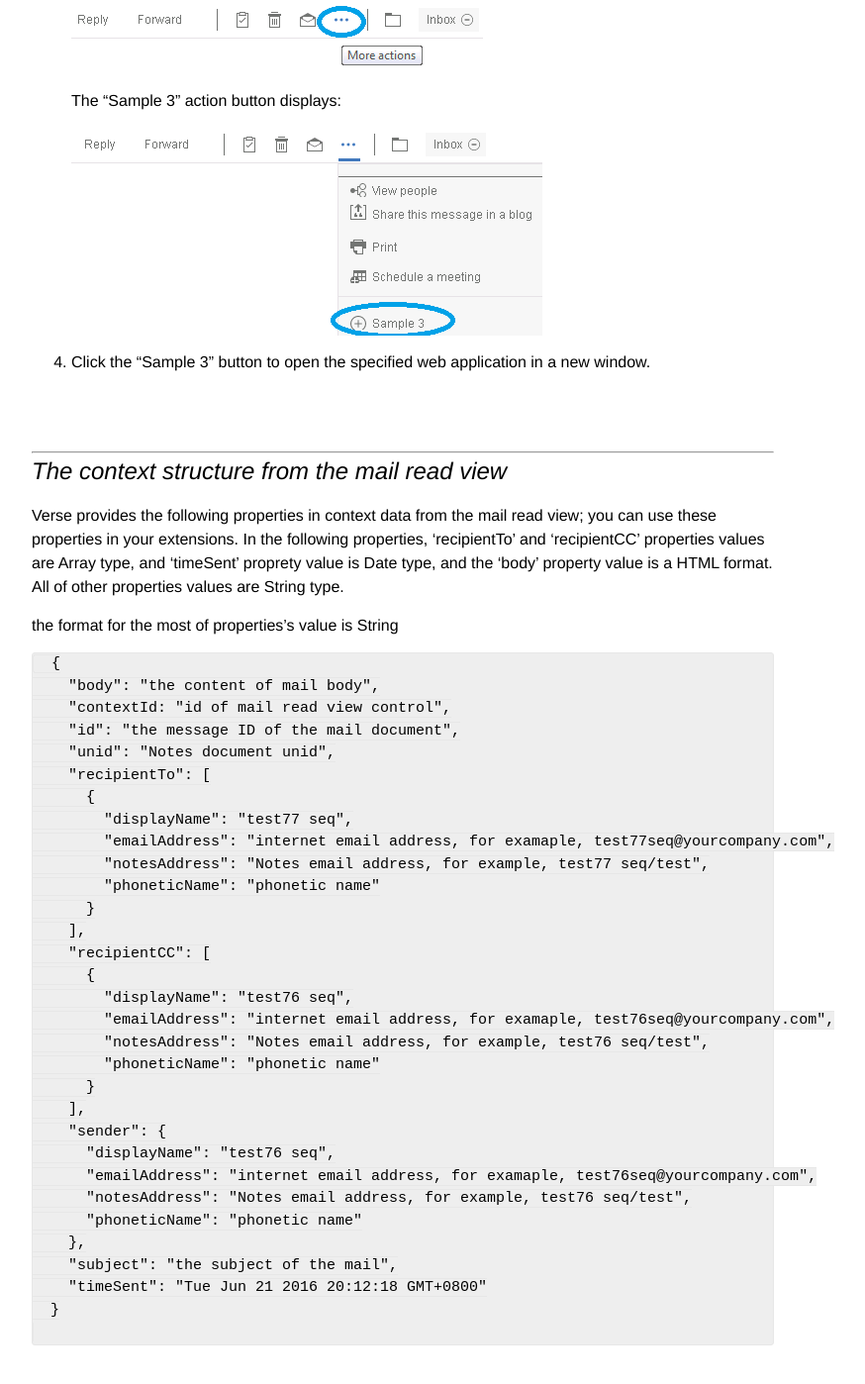
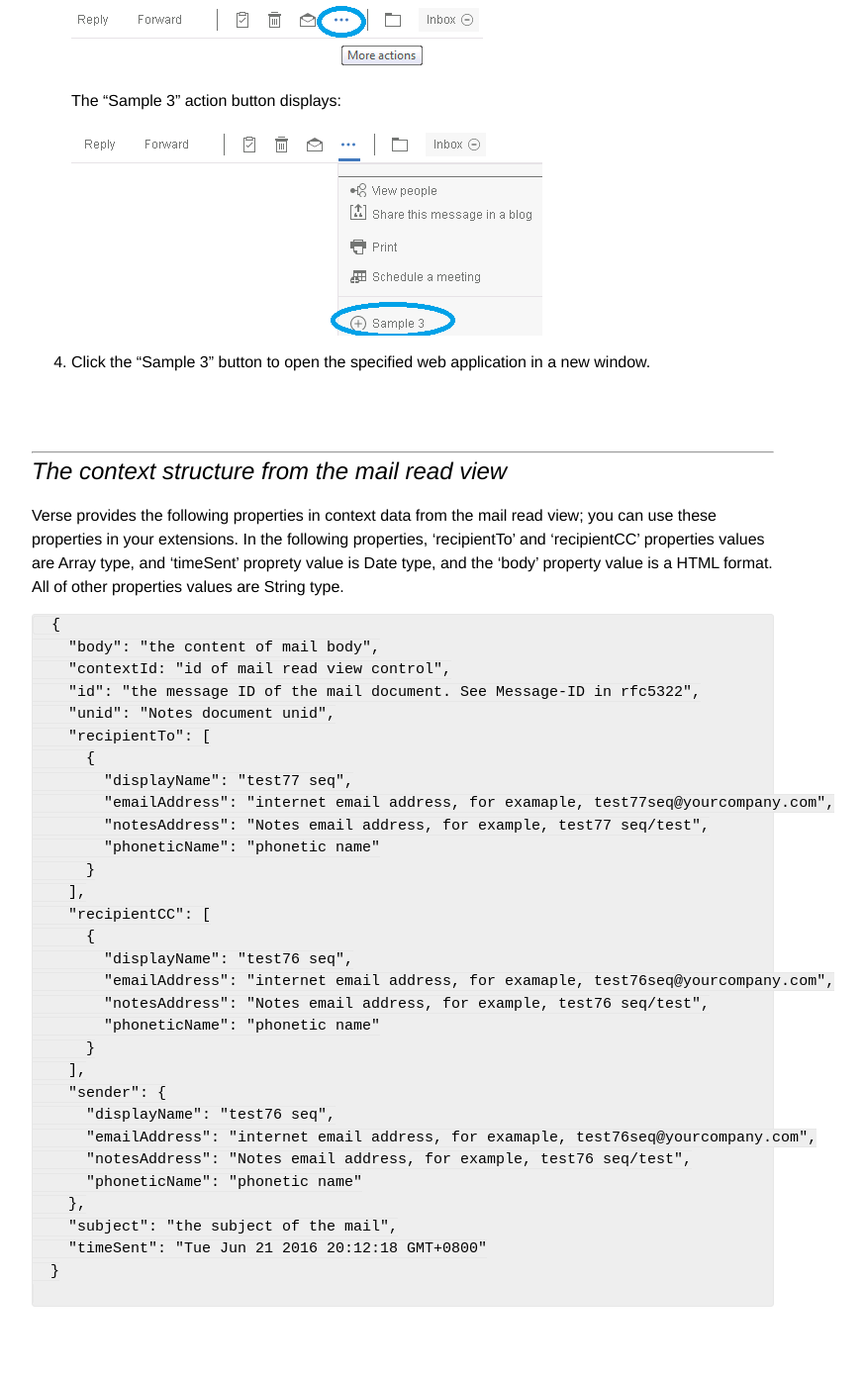
Before and after one commit to ibmverse/verse-developer, a Jekyll site: the page built from _tutorials/mail.read.markdown, in a window 1280 px wide and 1400 px high, scrolled down 1676 px. Shown: the whole window at 99% size, without its empty margins (233-1107 px from the left). Built offline with Jekyll 4.4.1, drawn with Linux system fonts in a browser that asks for light colours; after the commit the page ends 3037 px from its top, so only the background shows below that.

Commit message:
245268 Update based on review comments

````diff
--- a/_tutorials/mail.read.markdown
+++ b/_tutorials/mail.read.markdown
@@ -85,13 +85,11 @@ After the widget is loaded by Verse, the action button "Sample 3" displays in th
 
 Verse provides the following properties in context data from the mail read view; you can use these properties in your extensions. In the following properties, 'recipientTo' and 'recipientCC' properties values are Array type, and 'timeSent' proprety value is Date type, and the 'body' property value is a HTML format. All of other properties values are String type.
 
-the format for the most of properties's value is String
-
 ```
   {
     "body": "the content of mail body",
     "contextId: "id of mail read view control",
-    "id": "the message ID of the mail document",
+    "id": "the message ID of the mail document. See Message-ID in rfc5322",
     "unid": "Notes document unid",
     "recipientTo": [
       {
````
